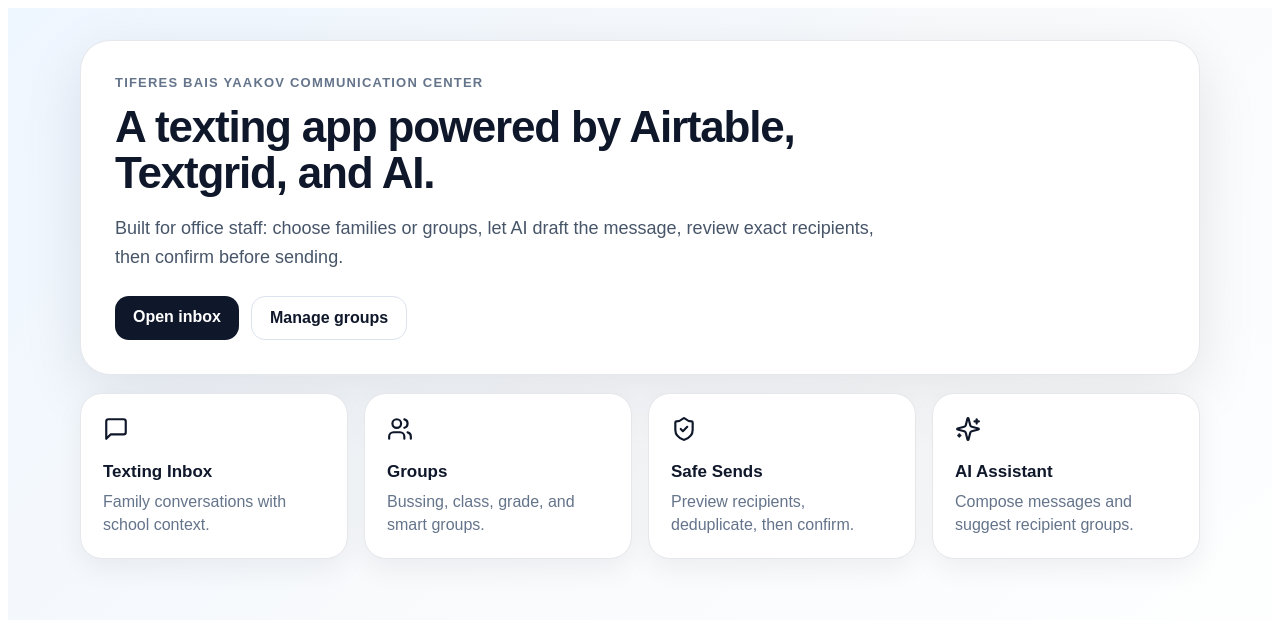
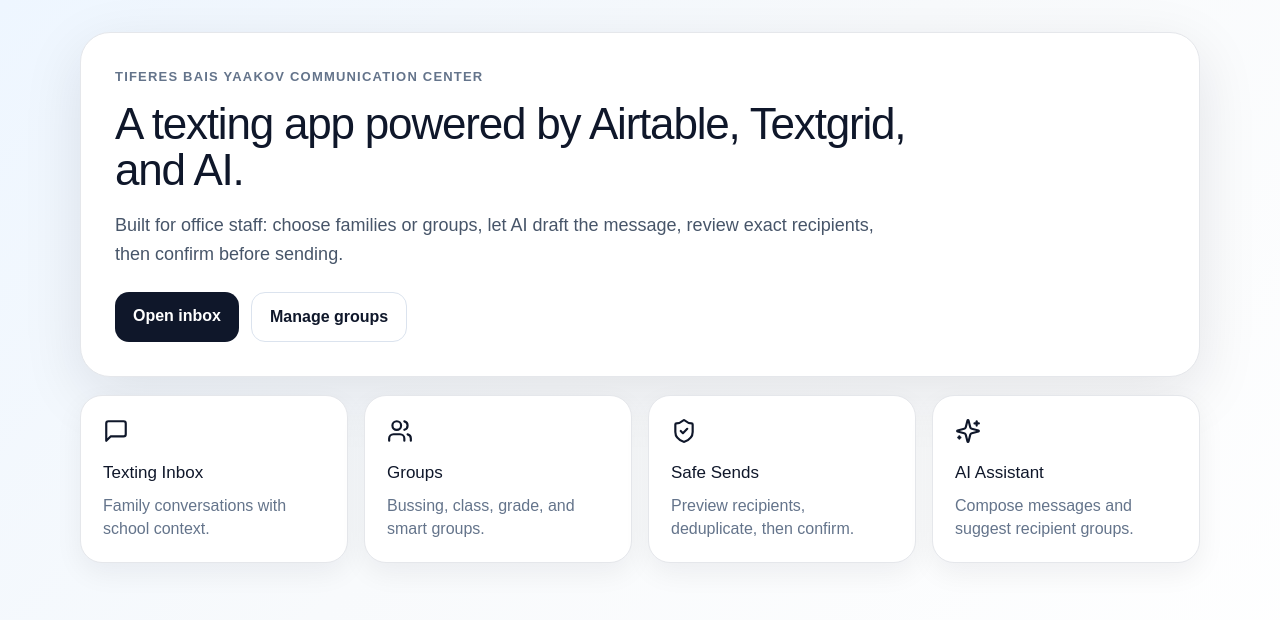
Before and after one commit to mrozsansky-blip/tby-texting-app, a Next.js app: page / in a window 1280 px wide. Shown: the top 620 px of the page. Built offline with nearby package versions, Linux system fonts and the light colour scheme.

Commit message:
Restore global CSS

```diff
--- a/app/globals.css
+++ b/app/globals.css
@@ -1 +1,31 @@
-/* Global stylesheet placeholder. Tailwind can be added during UI polish. */
+@tailwind base;
+@tailwind components;
+@tailwind utilities;
+
+:root {
+  color-scheme: light;
+}
+
+html,
+body {
+  margin: 0;
+  min-height: 100%;
+  background: #f8fafc;
+  color: #0f172a;
+  font-family: Arial, Helvetica, sans-serif;
+}
+
+* {
+  box-sizing: border-box;
+}
+
+a {
+  color: inherit;
+  text-decoration: none;
+}
+
+button,
+input,
+textarea {
+  font-family: inherit;
+}
```
